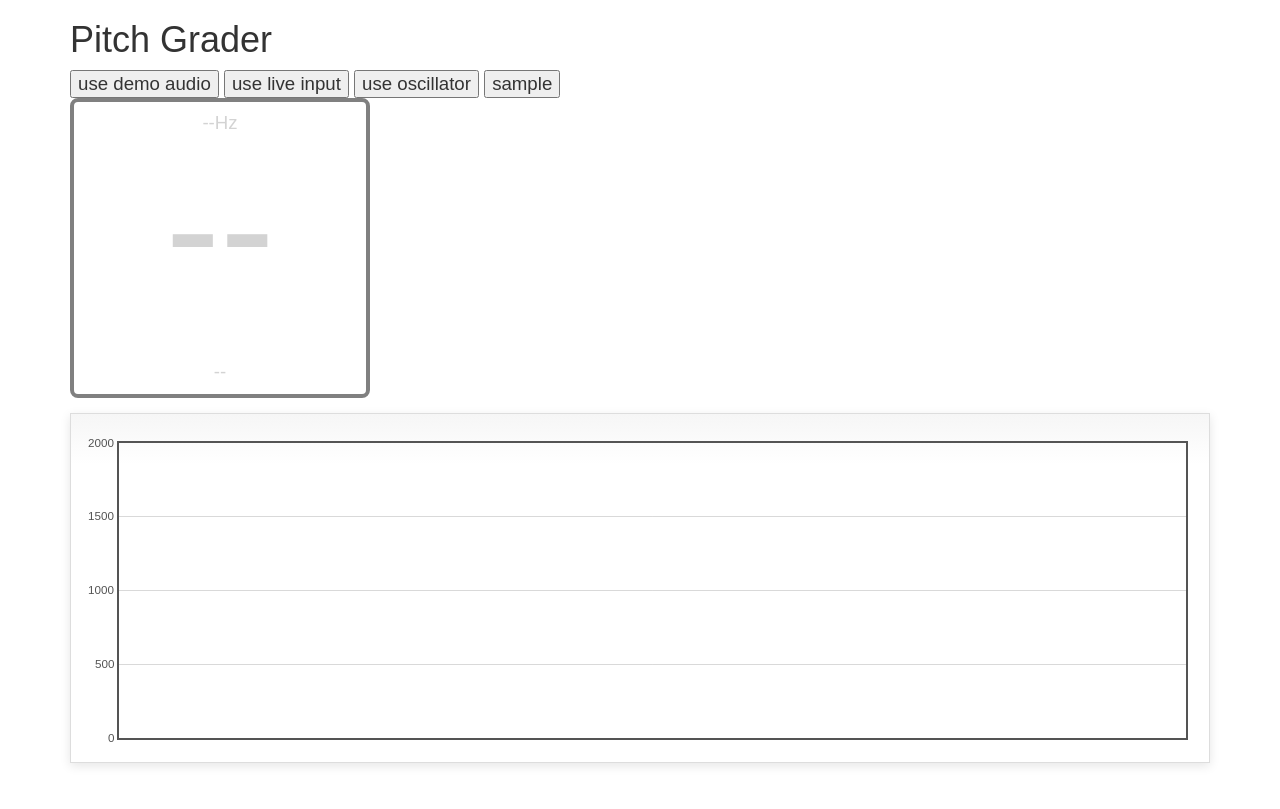
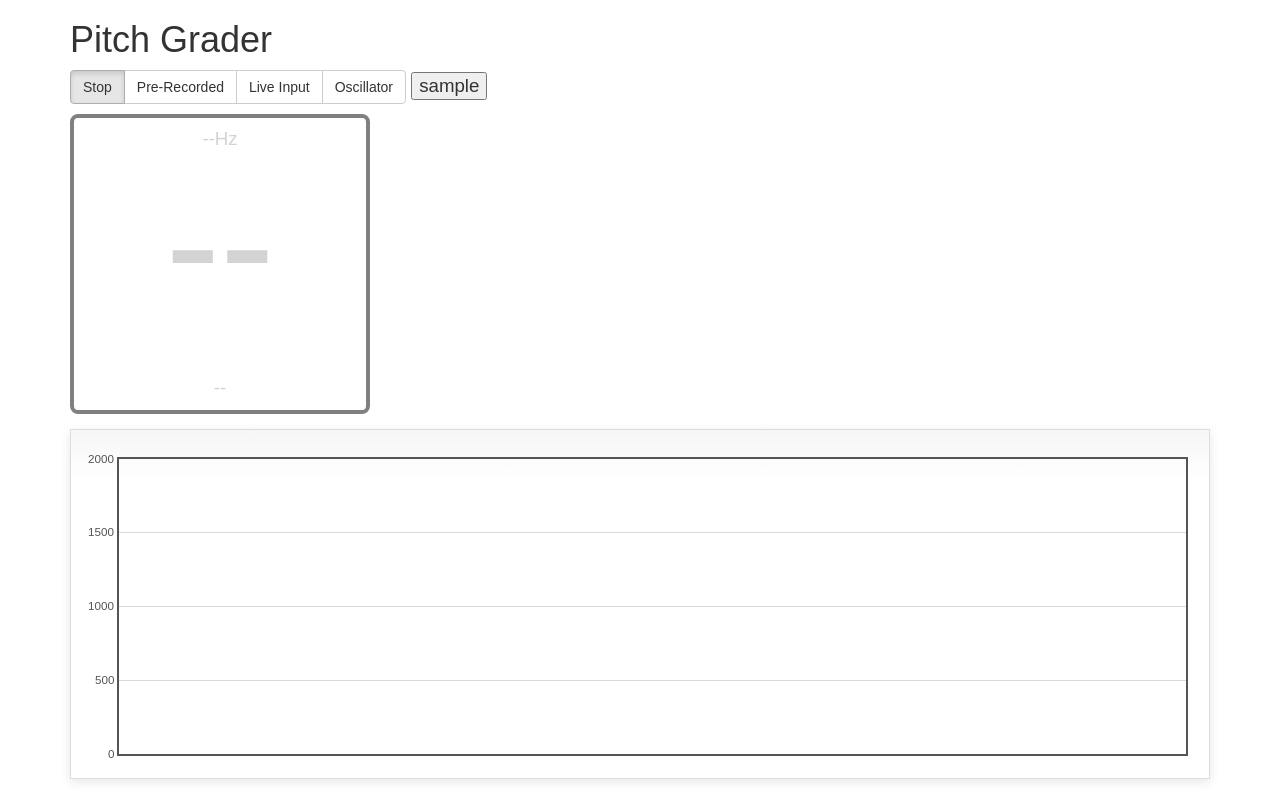
Before and after one commit to cmumford/PitchGrader, a plain HTML site: page index.html in a window 1280 px wide. Drawn offline with nearby package versions, Linux system fonts and the light colour scheme; no server answers; a web font is replaced by a local one.

Commit message:
Switched controls to a button group.

```diff
--- a/css/grader.css
+++ b/css/grader.css
@@ -71,6 +71,10 @@ div.vague {
   display: none;
 }
 
+#controls {
+  margin-bottom: 10px;
+}
+
 #sharp {
   display: none;
 }
--- a/index.html
+++ b/index.html
@@ -21,10 +21,23 @@
 
         <div class="row">
           <div class="col-md-6">
-            <button onclick="this.innerText = togglePlayback()">use demo audio</button>
-            <button onclick="toggleLiveInput()">use live input</button>
-            <button onclick="toggleOscillator()">use oscillator</button>
-            <button onclick="updatePitch(0);">sample</button>
+            <div id="controls">
+              <div class="btn-group" data-toggle="buttons">
+                <label class="btn btn-default active">
+                  <input type="radio" id="q156" name="stop" value="stop" /> Stop
+                </label>
+                <label class="btn btn-default">
+                  <input type="radio" id="q157" name="prerecorded" value="prerecorded" onclick="startPrerecorded()" /> Pre-Recorded
+                </label>
+                <label class="btn btn-default">
+                  <input type="radio" id="q158" name="live" value="live" onclick="startLive()" /> Live Input
+                </label>
+                <label class="btn btn-default">
+                  <input type="radio" id="q159" name="tone" value="oscillator" onclick="startOscillator()" /> Oscillator
+                </label>
+              </div>
+              <button onclick="updatePitch(0);">sample</button>
+            </div>
 
             <div id="detector" class="vague">
               <div class="pitch"><span id="pitch">--</span>Hz</div>
@@ -50,5 +63,21 @@
     <script src="js/bootstrap.min.js"></script>
     <script src="js/jquery.flot.js"></script>
     <script src="js/pitchdetect.js"></script>
+    <script>
+    var currentAction = 'stop';
+    $(document).on('change', 'input:radio[id^="q"]', function (event) {
+      if (event.target.name == currentAction)
+        return;
+      currentAction = event.target.name;
+      if (event.target.name == 'stop')
+        stopPlayback();
+      else if (event.target.name == 'prerecorded')
+        startPrerecorded();
+      else if (event.target.name == 'live')
+        startLive();
+      else if (event.target.name == 'tone')
+        startOscillator();
+    });
+    </script>
   </body>
 </html>
--- a/js/pitchdetect.js
+++ b/js/pitchdetect.js
@@ -166,35 +166,9 @@ function gotStream(stream) {
   updatePitch();
 }
 
-function toggleOscillator() {
-  if (isPlaying) {
-    //stop playing and return
-    sourceNode.stop( 0 );
-    sourceNode = null;
-    analyser = null;
-    isPlaying = false;
-    if (!window.cancelAnimationFrame)
-      window.cancelAnimationFrame = window.webkitCancelAnimationFrame;
-    window.cancelAnimationFrame( rafID );
-    return "play oscillator";
-  }
-  sourceNode = audioContext.createOscillator();
-
-  analyser = audioContext.createAnalyser();
-  analyser.fftSize = 2048;
-  sourceNode.connect( analyser );
-  analyser.connect( audioContext.destination );
-  sourceNode.start(0);
-  isPlaying = true;
-  isLiveInput = false;
-  updatePitch();
-
-  return "stop";
-}
-
-function toggleLiveInput() {
-  if (isPlaying) {
-    //stop playing and return
+function stopPlayback() {
+  if (!isPlaying)
+    return;
   sourceNode.stop( 0 );
   sourceNode = null;
   analyser = null;
@@ -203,6 +177,26 @@ function toggleLiveInput() {
     window.cancelAnimationFrame = window.webkitCancelAnimationFrame;
   window.cancelAnimationFrame( rafID );
 }
+
+function startPrerecorded() {
+  stopPlayback();
+
+  sourceNode = audioContext.createBufferSource();
+  sourceNode.buffer = theBuffer;
+  sourceNode.loop = true;
+
+  analyser = audioContext.createAnalyser();
+  analyser.fftSize = 2048;
+  sourceNode.connect( analyser );
+  analyser.connect( audioContext.destination );
+  sourceNode.start( 0 );
+  isPlaying = true;
+  updatePitch();
+}
+
+function startLive() {
+  stopPlayback();
+
   getUserMedia(
     {
       "audio": {
@@ -215,35 +209,22 @@ function toggleLiveInput() {
         "optional": []
       },
     }, gotStream);
+  isPlaing = true;
 }
 
-function togglePlayback() {
-  if (isPlaying) {
-    //stop playing and return
-    sourceNode.stop( 0 );
-    sourceNode = null;
-    analyser = null;
-    isPlaying = false;
-    if (!window.cancelAnimationFrame)
-      window.cancelAnimationFrame = window.webkitCancelAnimationFrame;
-    window.cancelAnimationFrame( rafID );
-    return "start";
-  }
+function startOscillator() {
+  console.log("Oscillator");
+  stopPlayback();
 
-  sourceNode = audioContext.createBufferSource();
-  sourceNode.buffer = theBuffer;
-  sourceNode.loop = true;
+  sourceNode = audioContext.createOscillator();
 
   analyser = audioContext.createAnalyser();
   analyser.fftSize = 2048;
   sourceNode.connect( analyser );
   analyser.connect( audioContext.destination );
-  sourceNode.start( 0 );
+  sourceNode.start(0);
   isPlaying = true;
-  isLiveInput = false;
   updatePitch();
-
-  return "stop";
 }
 
 var rafID = null;
```
Lines whose indentation alone changed are shown as unchanged.
